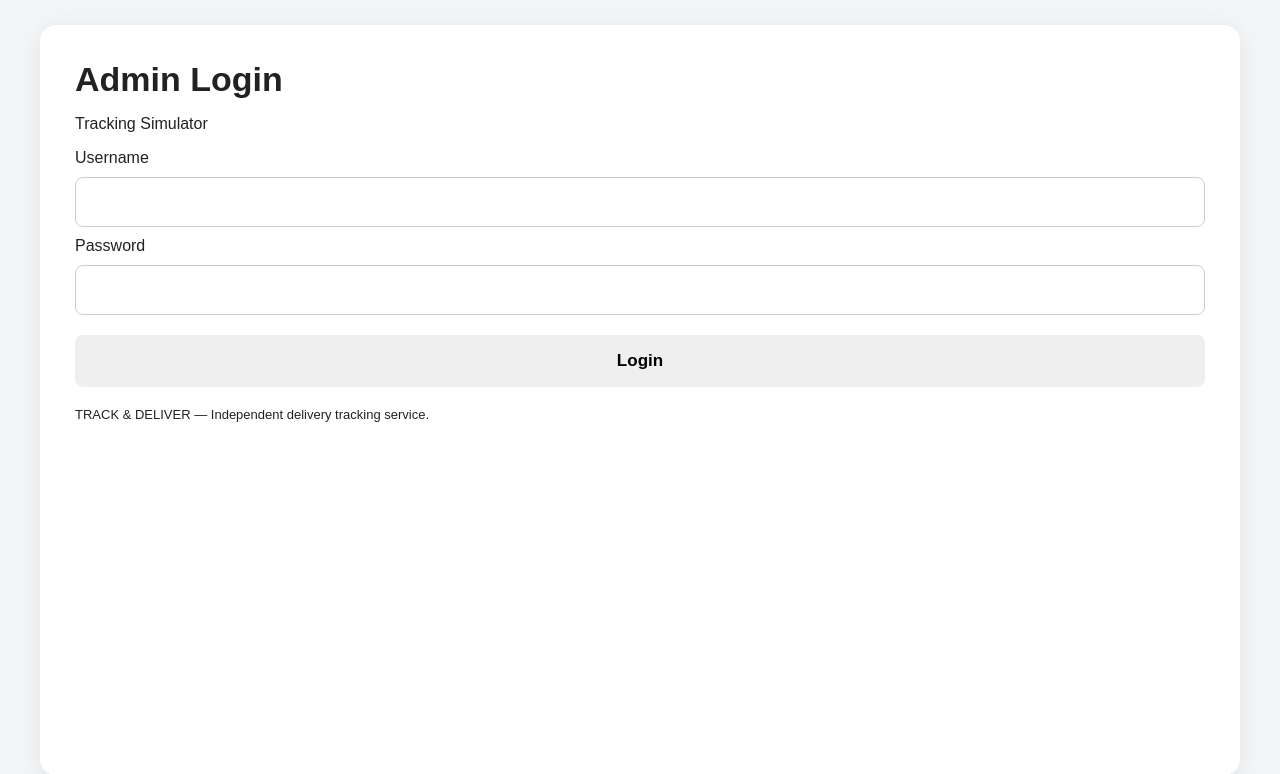
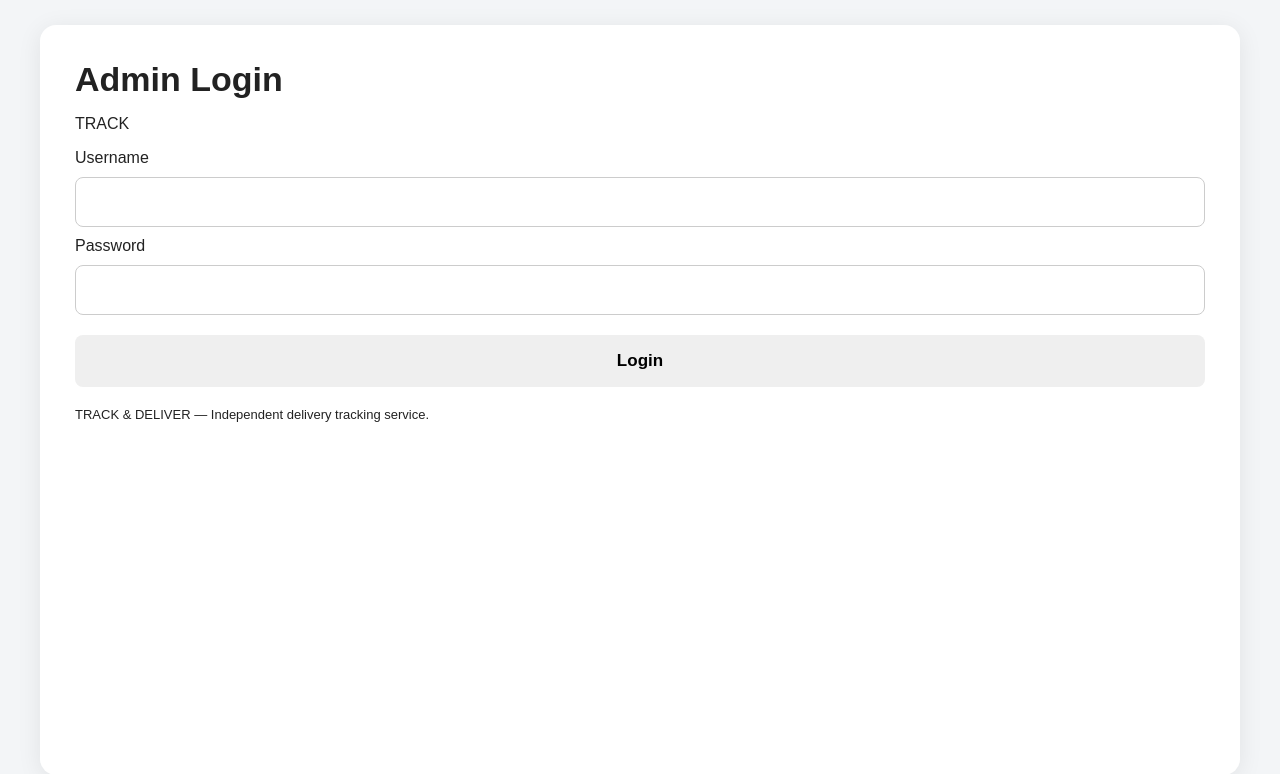
Before and after one commit to chukwuebukav031-dot/primevault, a Flask app: page /login in a window 1280 px wide. Shown: the top 774 px of the page. Run offline with Flask 3, Linux system fonts and the light colour scheme; some libraries are stand-ins or nearby versions.

Commit message:
Replace simulator wording with TRACK

```diff
--- a/delivery-tracker/app.py
+++ b/delivery-tracker/app.py
@@ -257,7 +257,7 @@ def admin():
             shipment_id,
             request.form["current_location"],
             request.form["status"],
-            "Shipment created in the tracking simulator."
+            "Shipment created in TRACK."
         ))
 
         conn.commit()
--- a/delivery-tracker/templates/admin.html
+++ b/delivery-tracker/templates/admin.html
@@ -2,7 +2,7 @@
 <html>
 <head>
     <meta name="viewport" content="width=device-width, initial-scale=1">
-    <title>Admin Dashboard - Tracking Simulator</title>
+    <title>Admin Dashboard - TRACK</title>
     <link rel="stylesheet" href="{{ url_for('static', filename='css/style.css') }}">
 </head>
 
--- a/delivery-tracker/templates/login.html
+++ b/delivery-tracker/templates/login.html
@@ -3,7 +3,7 @@
 <head>
     <meta charset="UTF-8">
     <meta name="viewport" content="width=device-width, initial-scale=1.0">
-    <title>Admin Login - Tracking Simulator</title>
+    <title>Admin Login - TRACK</title>
     <link rel="stylesheet" href="{{ url_for('static', filename='css/style.css') }}">
 </head>
 <body>
@@ -11,7 +11,7 @@
     <div class="container">
         <div class="card">
             <h1>Admin Login</h1>
-            <p>Tracking Simulator</p>
+            <p>TRACK</p>
 
             {% if error %}
                 <div style="padding:12px;margin:15px 0;background:#fee2e2;color:#991b1b;border-radius:8px;">
--- a/delivery-tracker/templates/track_lookup.html
+++ b/delivery-tracker/templates/track_lookup.html
@@ -2,7 +2,7 @@
 <html>
 <head>
     <meta name="viewport" content="width=device-width, initial-scale=1">
-    <title>Track Your Shipment - Simulator</title>
+    <title>Track Your Shipment - TRACK</title>
     <link rel="stylesheet" href="{{ url_for('static', filename='css/style.css') }}">
 </head>
 
--- a/delivery-tracker/templates/tracking.html
+++ b/delivery-tracker/templates/tracking.html
@@ -2,7 +2,7 @@
 <html>
 <head>
     <meta name="viewport" content="width=device-width, initial-scale=1">
-    <title>Shipment Tracking - Simulator</title>
+    <title>Shipment Tracking - TRACK</title>
     <link rel="stylesheet" href="{{ url_for('static', filename='css/style.css') }}">
 </head>
 
```
